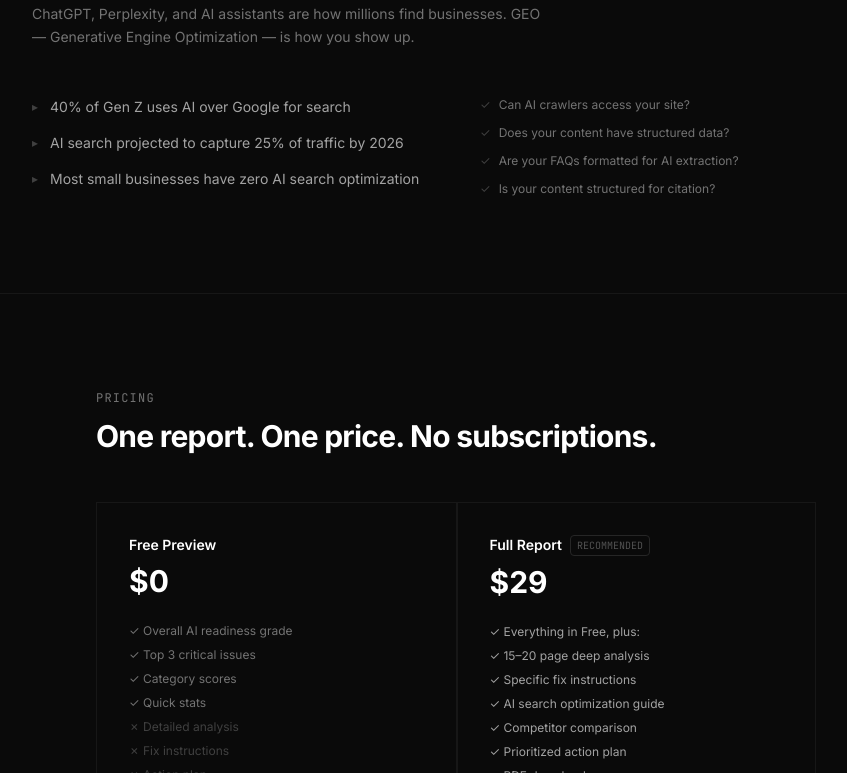
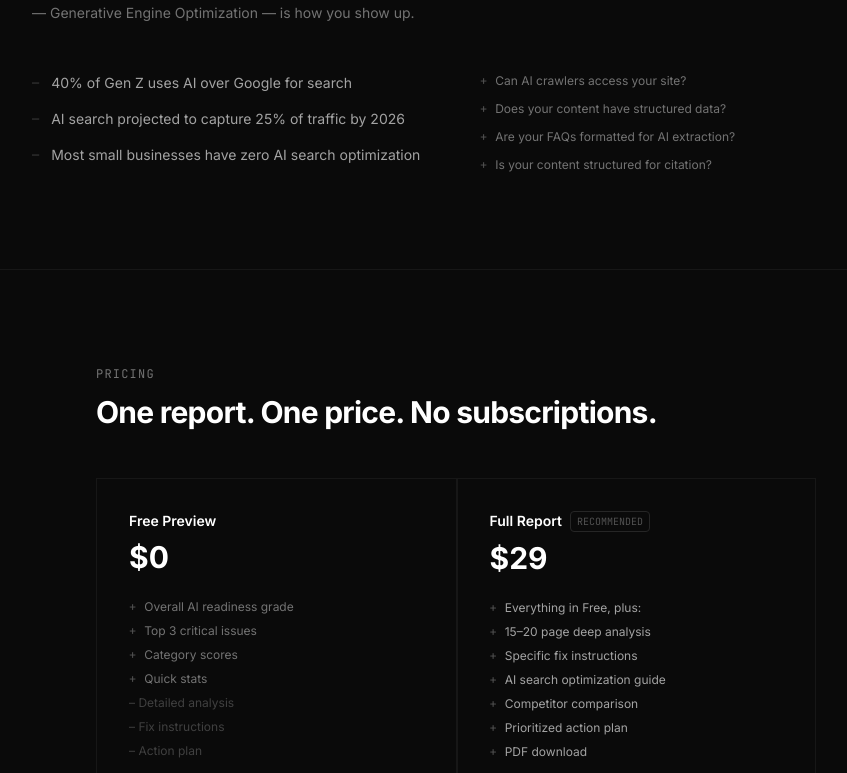
Before and after one commit to rex-impulse/seo-consultancy, a Next.js app: page / in a window 1280 px wide. Shown: the part 2327-3100 px from the top of the page, without its empty margins (184-1031 px from the left). Built offline with nearby package versions, Linux system fonts and the light colour scheme.

Commit message:
style: remove emojis, use monospace numbers and typography

```diff
--- a/src/app/page.tsx
+++ b/src/app/page.tsx
@@ -4,12 +4,12 @@
 import FAQ from '@/components/FAQ';
 
 const dimensions = [
-  { icon: '🤖', title: 'AI Search Readiness', desc: 'Can ChatGPT, Perplexity, and Claude find and cite your business? We check bot access, structured data, and content citability.', note: '92% of businesses fail this' },
-  { icon: '🔧', title: 'Technical Health', desc: 'Core Web Vitals, page speed, SSL, crawlability, redirect chains. The foundation everything else depends on.', note: 'Most sites: C+' },
-  { icon: '🔍', title: 'Search Visibility', desc: 'Indexation status, sitemap health, robots.txt rules, canonical tags, and internal linking structure.', note: 'Hidden issues found in 8/10 audits' },
-  { icon: '📝', title: 'Content Quality', desc: 'Thin content detection, meta descriptions, heading structure, image alt text, and duplicate content signals.', note: 'Average: 12 issues per site' },
-  { icon: '📊', title: 'Competitor Insights', desc: 'How you stack up against the top 3 sites in your space. Where they win, where you can catch up.', note: 'Know where you stand' },
-  { icon: '🎯', title: 'Action Plan', desc: 'Every issue prioritized by impact and difficulty. Quick wins this week, strategic moves this quarter.', note: 'Average ROI: 3× traffic' },
+  { num: '01', title: 'AI Search Readiness', desc: 'Can ChatGPT, Perplexity, and Claude find and cite your business? We check bot access, structured data, and content citability.', note: '92% of businesses fail this' },
+  { num: '02', title: 'Technical Health', desc: 'Core Web Vitals, page speed, SSL, crawlability, redirect chains. The foundation everything else depends on.', note: 'Most sites: C+' },
+  { num: '03', title: 'Search Visibility', desc: 'Indexation status, sitemap health, robots.txt rules, canonical tags, and internal linking structure.', note: 'Hidden issues found in 8/10 audits' },
+  { num: '04', title: 'Content Quality', desc: 'Thin content detection, meta descriptions, heading structure, image alt text, and duplicate content signals.', note: 'Average: 12 issues per site' },
+  { num: '05', title: 'Competitor Insights', desc: 'How you stack up against the top 3 sites in your space. Where they win, where you can catch up.', note: 'Know where you stand' },
+  { num: '06', title: 'Action Plan', desc: 'Every issue prioritized by impact and difficulty. Quick wins this week, strategic moves this quarter.', note: 'Average ROI: 3× traffic' },
 ];
 
 export default function Home() {
@@ -71,8 +71,8 @@
           <div className="grid grid-cols-1 md:grid-cols-2 lg:grid-cols-3 gap-px bg-neutral-900 mt-12 border border-neutral-900">
             {dimensions.map((d) => (
               <div key={d.title} className="bg-neutral-950 p-8">
-                <span className="text-2xl">{d.icon}</span>
-                <h3 className="text-sm font-semibold mt-4">{d.title}</h3>
+                <span className="text-xs font-mono text-neutral-700">{d.num}</span>
+                <h3 className="text-sm font-semibold mt-3">{d.title}</h3>
                 <p className="text-xs text-neutral-500 mt-2 leading-relaxed">{d.desc}</p>
                 <p className="text-[10px] font-mono text-neutral-700 mt-4">{d.note}</p>
               </div>
@@ -126,7 +126,7 @@
                 'Most small businesses have zero AI search optimization',
               ].map((stat) => (
                 <div key={stat} className="flex gap-3 items-start">
-                  <span className="text-neutral-700 text-xs mt-0.5">▸</span>
+                  <span className="text-neutral-700 text-xs mt-0.5 font-mono">—</span>
                   <p className="text-sm text-neutral-400">{stat}</p>
                 </div>
               ))}
@@ -139,7 +139,7 @@
                 'Is your content structured for citation?',
               ].map((item) => (
                 <div key={item} className="flex gap-2 text-xs text-neutral-500">
-                  <span className="text-neutral-700">✓</span>
+                  <span className="text-neutral-600 font-mono">+</span>
                   {item}
                 </div>
               ))}
@@ -161,13 +161,13 @@
               <h3 className="text-sm font-semibold">Free Preview</h3>
               <p className="text-3xl font-bold mt-2">$0</p>
               <div className="mt-6 space-y-2 text-xs text-neutral-500">
-                <p>✓ Overall AI readiness grade</p>
-                <p>✓ Top 3 critical issues</p>
-                <p>✓ Category scores</p>
-                <p>✓ Quick stats</p>
-                <p className="text-neutral-700">✗ Detailed analysis</p>
-                <p className="text-neutral-700">✗ Fix instructions</p>
-                <p className="text-neutral-700">✗ Action plan</p>
+                <p className="flex items-center gap-2"><span className="text-neutral-600 font-mono">+</span>Overall AI readiness grade</p>
+                <p className="flex items-center gap-2"><span className="text-neutral-600 font-mono">+</span>Top 3 critical issues</p>
+                <p className="flex items-center gap-2"><span className="text-neutral-600 font-mono">+</span>Category scores</p>
+                <p className="flex items-center gap-2"><span className="text-neutral-600 font-mono">+</span>Quick stats</p>
+                <p className="text-neutral-700">– Detailed analysis</p>
+                <p className="text-neutral-700">– Fix instructions</p>
+                <p className="text-neutral-700">– Action plan</p>
               </div>
               <a href="#hero" className="block mt-8 text-center border border-neutral-800 text-neutral-400 text-xs py-2.5 rounded-md hover:border-neutral-700 transition-colors">
                 Get Free Preview
@@ -180,13 +180,13 @@
               </div>
               <p className="text-3xl font-bold mt-2">$29</p>
               <div className="mt-6 space-y-2 text-xs text-neutral-400">
-                <p>✓ Everything in Free, plus:</p>
-                <p>✓ 15–20 page deep analysis</p>
-                <p>✓ Specific fix instructions</p>
-                <p>✓ AI search optimization guide</p>
-                <p>✓ Competitor comparison</p>
-                <p>✓ Prioritized action plan</p>
-                <p>✓ PDF download</p>
+                <p className="flex items-center gap-2"><span className="text-neutral-600 font-mono">+</span>Everything in Free, plus:</p>
+                <p className="flex items-center gap-2"><span className="text-neutral-600 font-mono">+</span>15–20 page deep analysis</p>
+                <p className="flex items-center gap-2"><span className="text-neutral-600 font-mono">+</span>Specific fix instructions</p>
+                <p className="flex items-center gap-2"><span className="text-neutral-600 font-mono">+</span>AI search optimization guide</p>
+                <p className="flex items-center gap-2"><span className="text-neutral-600 font-mono">+</span>Competitor comparison</p>
+                <p className="flex items-center gap-2"><span className="text-neutral-600 font-mono">+</span>Prioritized action plan</p>
+                <p className="flex items-center gap-2"><span className="text-neutral-600 font-mono">+</span>PDF download</p>
               </div>
               <p className="text-[10px] text-neutral-600 mt-4">
                 Equivalent agency report: <span className="line-through">$500+</span>
--- a/src/components/VisibilityCheck.tsx
+++ b/src/components/VisibilityCheck.tsx
@@ -64,7 +64,7 @@
             : 'border-red-900 bg-red-950/50 text-red-300'
         }`}>
           <div className="flex items-start gap-2">
-            <span className="text-lg mt-px">{result.mentioned ? '✓' : '✗'}</span>
+            <span className="text-lg mt-px">{result.mentioned ? '+' : '–'}</span>
             <p>{result.message}</p>
           </div>
         </div>
```
